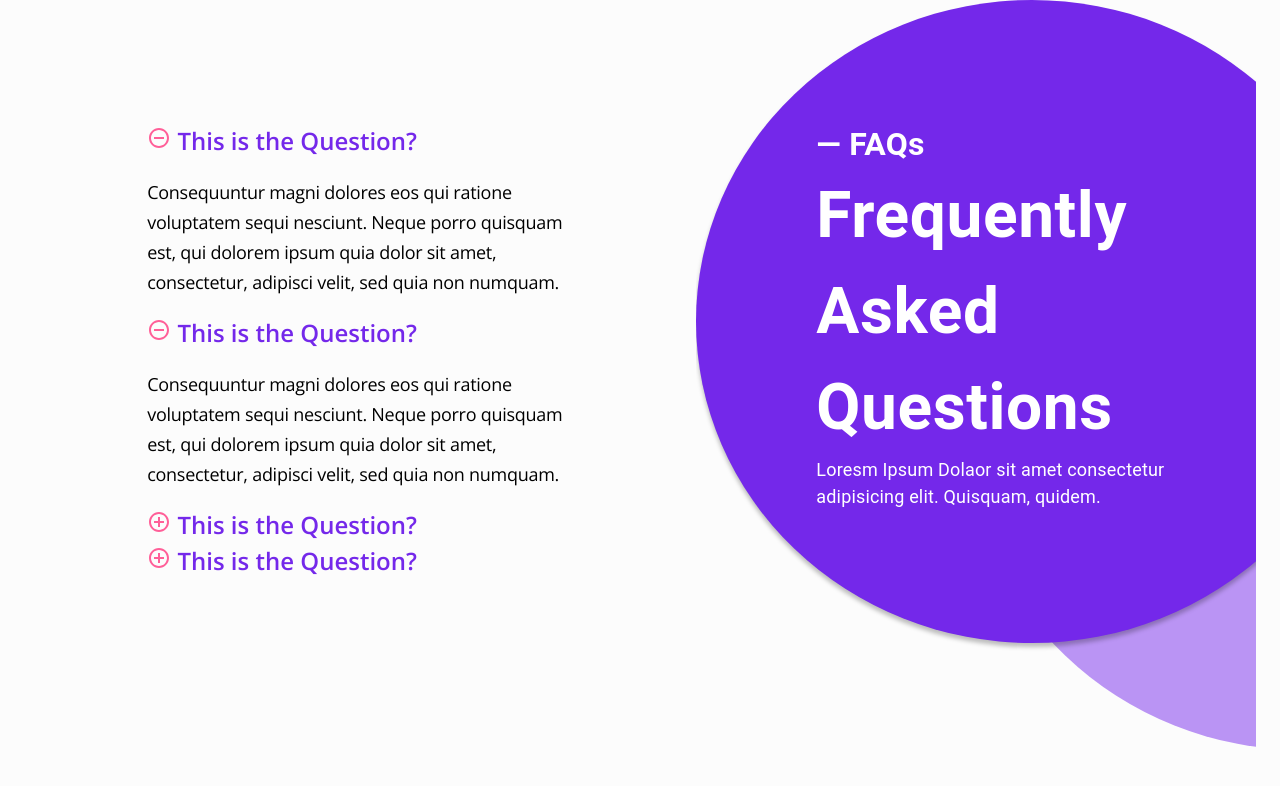
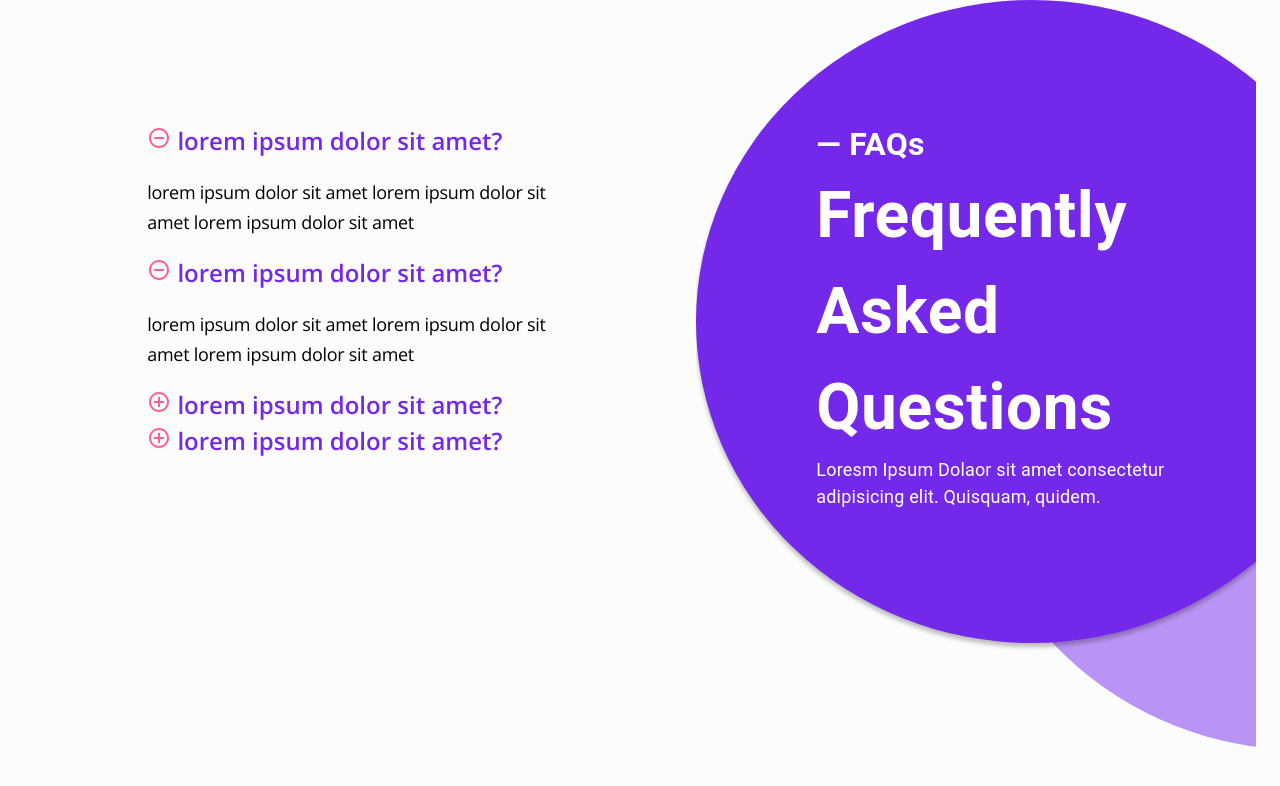
Before and after one commit to SehatBase/sehatbase_frontend, a Next.js app: page / in a window 1280 px wide. Shown: the top 786 px of the page. Built offline with nearby package versions, Linux system fonts and the light colour scheme.

Commit message:
fine tuning

```diff
--- a/comps/Faq.jsx
+++ b/comps/Faq.jsx
@@ -94,8 +94,8 @@ const useStyles = makeStyles((theme)=>{
     boxShadow: "0px 4px 4px rgba(0, 0, 0, 0.25)",
     [theme.breakpoints.down('sm')]:{
       padding:"50px",
-      width: "250px",
-      height: "250px",
+      width: "210px",
+      height: "210px",
       textAlign: "left",
     },
   },
@@ -109,8 +109,8 @@ const useStyles = makeStyles((theme)=>{
     top: "107px",
     left: "271px",
     [theme.breakpoints.down('sm')]:{
-      width: "250px",
-      height: "250px",
+      width: "210px",
+      height: "210px",
       top: "51px",
       left: "107px",
     },
@@ -136,6 +136,8 @@ export default function Faq() {
           key={item.id}
           id={item.id}
           comment={item.comment}
+          question={item.question}
+          text={item.text}
           show={show[item.id]}
           handleClick={handleClick}
           classes={classes}
--- a/comps/list.jsx
+++ b/comps/list.jsx
@@ -7,8 +7,8 @@ export default function List(props) {
 
   return (
     <div>
-        {props.show?<RemoveCircleOutlineOutlinedIcon className={props.classes.bullets} onClick={()=>props.handleClick(props.id)}></RemoveCircleOutlineOutlinedIcon>:<AddCircleOutlineOutlinedIcon className={props.classes.bullets} onClick={()=>props.handleClick(props.id)}></AddCircleOutlineOutlinedIcon>}<span className={props.classes.bulletText}> This is the Question?</span>
-        {props.show&&<p className={props.classes.hiddenText}>Consequuntur magni dolores eos qui ratione voluptatem sequi nesciunt. Neque porro quisquam est, qui dolorem ipsum quia dolor sit amet, consectetur, adipisci velit, sed quia non numquam.</p>}
+        {props.show?<RemoveCircleOutlineOutlinedIcon className={props.classes.bullets} onClick={()=>props.handleClick(props.id)}></RemoveCircleOutlineOutlinedIcon>:<AddCircleOutlineOutlinedIcon className={props.classes.bullets} onClick={()=>props.handleClick(props.id)}></AddCircleOutlineOutlinedIcon>}<span className={props.classes.bulletText}> {props.question}</span>
+        {props.show&&<p className={props.classes.hiddenText}>{props.text}</p>}
     </div>
   )
 }
--- a/data.js
+++ b/data.js
@@ -4,18 +4,32 @@ const data=[
     {
         id:0,
         comment:"lorem ipsum dolor sit amet",
+        question:"lorem ipsum dolor sit amet?",
+        text:"lorem ipsum dolor sit amet lorem ipsum dolor sit amet lorem ipsum dolor sit amet ",
+
     },
     {
         id:1,
         comment:"lorem ipsum dolor sit amet",
+        question:"lorem ipsum dolor sit amet?",
+        text:"lorem ipsum dolor sit amet lorem ipsum dolor sit amet lorem ipsum dolor sit amet ",
+
     },
     {
         id:2,
         comment:"lorem ipsum dolor sit amet",
+        question:"lorem ipsum dolor sit amet?",
+        text:"lorem ipsum dolor sit amet lorem ipsum dolor sit amet lorem ipsum dolor sit amet ",
+
+
     },
     {
         id:3,
         comment:"lorem ipsum dolor sit amet",
+        question:"lorem ipsum dolor sit amet?",
+        text:"lorem ipsum dolor sit amet lorem ipsum dolor sit amet lorem ipsum dolor sit amet ",
+
+
     },
 ]
 export default data
```
